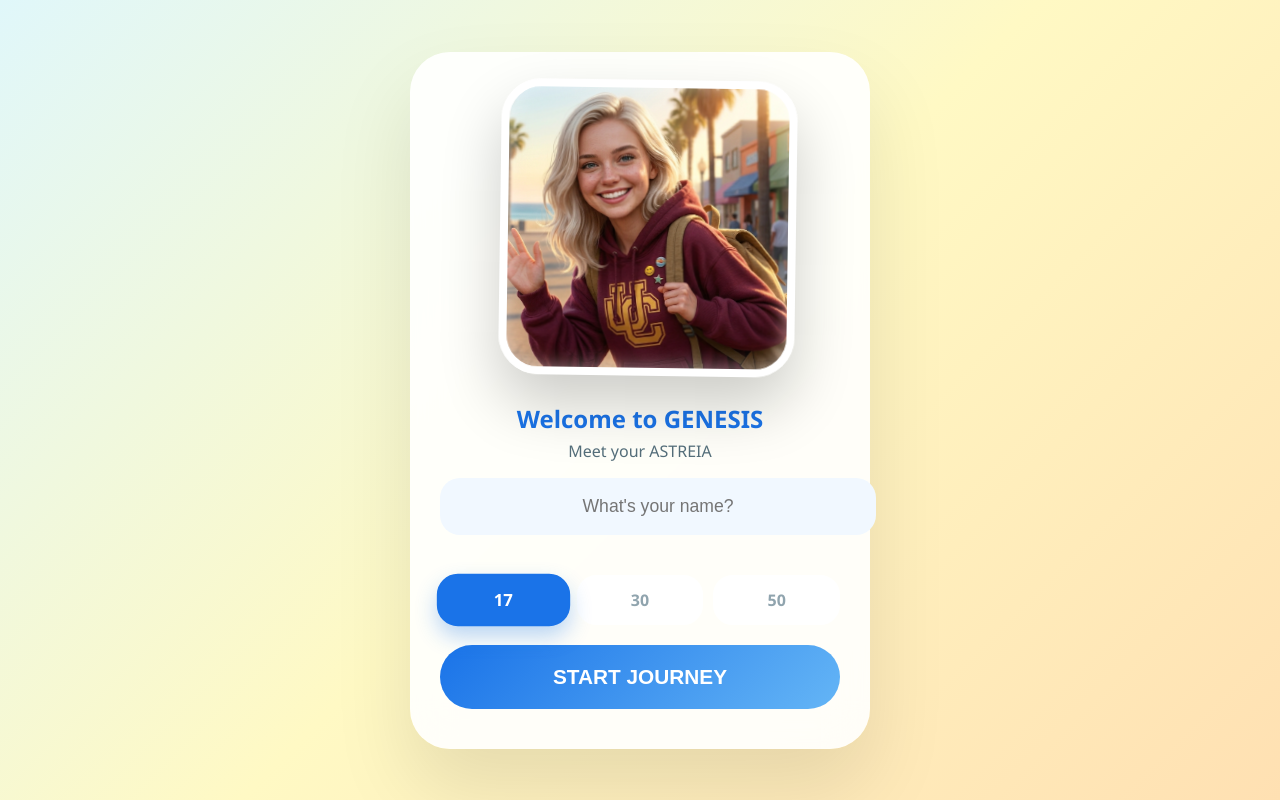
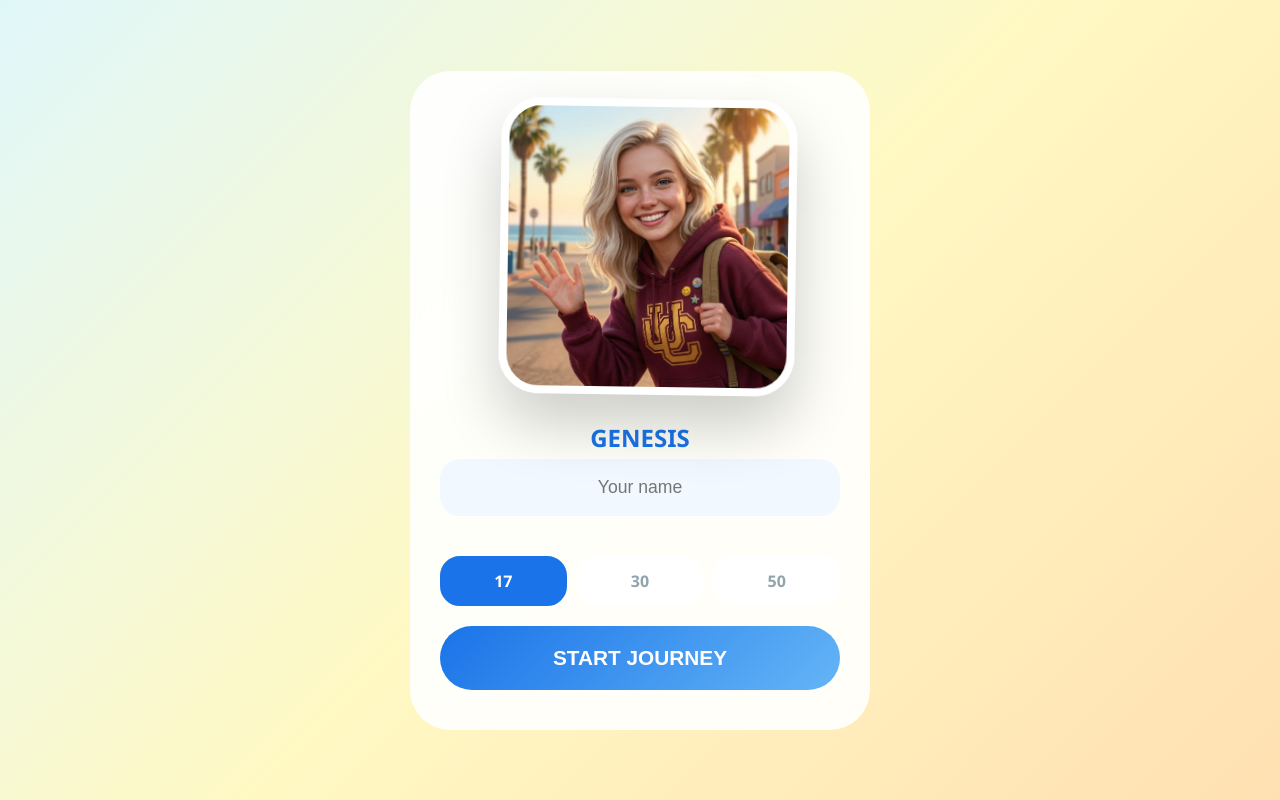
Before and after one commit to fantasyspring/ASTREIA, a Flask app: page / in a window 1280 px wide. Run offline with Flask 3, Linux system fonts and the light colour scheme.

Commit message:
Update index.html

```diff
--- a/templates/index.html
+++ b/templates/index.html
@@ -14,27 +14,21 @@
             font-family: 'Segoe UI', sans-serif;
             background: var(--beach-gradient);
             margin: 0; display: flex; justify-content: center; align-items: center;
-            height: 100vh; overflow: hidden; perspective: 1000px; /* 3D効果の奥行き設定 */
+            height: 100vh; overflow: hidden; perspective: 1000px;
         }
 
         /* --- 3Dアバター表示ユニット --- */
         .avatar-viewport {
-            position: relative;
-            width: 280px;
-            height: 280px;
-            margin: 0 auto 30px;
-            transform-style: preserve-3d;
+            position: relative; width: 280px; height: 280px;
+            margin: 0 auto 30px; transform-style: preserve-3d;
             transition: transform 0.1s ease-out;
         }
 
         .avatar-3d-card {
-            width: 100%;
-            height: 100%;
-            border-radius: 40px;
-            background: url('/static/avatar_icon.png') center/cover;
+            width: 100%; height: 100%; border-radius: 40px;
+            background: url('/static/avatar.png') center/cover; /* 確実に存在する画像を指定 */
             border: 8px solid white;
-            box-shadow: 0 30px 60px rgba(0,0,0,0.2), inset 0 0 20px rgba(255,255,255,0.5);
-            /* 浮かんでいるようなアニメーション */
+            box-shadow: 0 30px 60px rgba(0,0,0,0.2);
             animation: float 4s ease-in-out infinite;
         }
 
@@ -43,114 +37,145 @@
             50% { transform: translateY(-15px) rotateZ(1deg); }
         }
 
-        /* セットアップ画面の装飾 */
+        /* セットアップ画面 */
         #setup-modal {
-            position: absolute; inset: 0; background: var(--beach-gradient);
-            z-index: 100; display: flex; flex-direction: column; align-items: center; justify-content: center;
+            position: fixed; inset: 0; background: var(--beach-gradient);
+            z-index: 1000; display: flex; flex-direction: column; align-items: center; justify-content: center;
         }
 
         .setup-card {
-            background: rgba(255, 255, 255, 0.9);
-            padding: 40px 30px;
-            border-radius: 40px;
-            backdrop-filter: blur(20px);
-            box-shadow: 0 40px 80px rgba(0,0,0,0.1);
+            background: rgba(255, 255, 255, 0.9); padding: 40px 30px;
+            border-radius: 40px; backdrop-filter: blur(20px);
             width: 85%; max-width: 400px; text-align: center;
         }
 
         .age-selector { display: flex; gap: 10px; margin: 20px 0; justify-content: center; }
         .age-btn {
             flex: 1; padding: 12px; border: 2px solid #fff; border-radius: 20px;
-            background: white; cursor: pointer; font-weight: bold; color: #90a4ae; transition: 0.3s;
+            background: white; cursor: pointer; font-weight: bold; color: #90a4ae;
         }
-        .age-btn.active {
-            background: var(--primary-blue); color: white; border-color: var(--primary-blue);
-            transform: scale(1.05); box-shadow: 0 10px 20px rgba(26,115,232,0.3);
-        }
+        .age-btn.active { background: var(--primary-blue); color: white; border-color: var(--primary-blue); }
 
         .setup-input {
             width: 100%; padding: 18px; margin-bottom: 20px; border: none;
-            border-radius: 20px; background: #f1f8ff; font-size: 1.1rem; text-align: center; outline: none;
+            border-radius: 20px; background: #f1f8ff; font-size: 1.1rem; text-align: center; box-sizing: border-box;
         }
 
         .start-btn {
             width: 100%; padding: 20px; border-radius: 40px; border: none;
             background: linear-gradient(135deg, #1a73e8, #64b5f6); color: white;
-            font-size: 1.3rem; font-weight: 800; cursor: pointer; transition: 0.3s;
+            font-size: 1.3rem; font-weight: 800; cursor: pointer;
         }
+
+        /* --- メインチャット画面 --- */
+        #main-app {
+            width: 100%; height: 100%; display: flex; flex-direction: column;
+            background: var(--beach-gradient);
+        }
+
+        #chat-window {
+            flex: 1; overflow-y: auto; padding: 20px; display: flex; flex-direction: column; gap: 10px;
+        }
+
+        .msg { padding: 15px 20px; border-radius: 25px; max-width: 85%; line-height: 1.4; font-size: 1rem; }
+        .user { align-self: flex-end; background: var(--primary-blue); color: white; border-bottom-right-radius: 5px; }
+        .ai { align-self: flex-start; background: white; color: #333; border-bottom-left-radius: 5px; box-shadow: 0 4px 15px rgba(0,0,0,0.05); }
+
+        .input-area { padding: 20px; background: white; display: flex; gap: 10px; border-top: 1px solid rgba(0,0,0,0.05); }
+        #chat-input { flex: 1; padding: 15px; border: 1px solid #eee; border-radius: 25px; outline: none; font-size: 1rem; }
     </style>
 </head>
 <body>
 
-<div class="app-container" style="display:none;" id="main-app">
-    <!-- メインのチャット画面（ここは前回のロジックを維持） -->
-</div>
-
 {% if first_launch %}
 <div id="setup-modal">
     <div class="setup-card">
-        <!-- 3D回転するアバタープレビュー -->
         <div class="avatar-viewport" id="avatar-container">
             <div class="avatar-3d-card" id="avatar-card"></div>
         </div>
-
-        <h2 style="color:#1a73e8; margin-bottom:5px;">Welcome to GENESIS</h2>
-        <p style="color:#546e7a; margin-top:0;">Meet your ASTREIA</p>
-
-        <input type="text" id="user-name" class="setup-input" placeholder="What's your name?">
-
+        <h2 style="color:#1a73e8; margin-bottom:5px;">GENESIS</h2>
+        <input type="text" id="user-name" class="setup-input" placeholder="Your name">
         <div class="age-selector">
             <div class="age-btn active" onclick="changeAge('17', this)">17</div>
             <div class="age-btn" onclick="changeAge('30', this)">30</div>
             <div class="age-btn" onclick="changeAge('50', this)">50</div>
         </div>
-
         <button class="start-btn" onclick="finishSetup()">START JOURNEY</button>
+    </div>
+</div>
+{% else %}
+<div id="main-app">
+    <div id="chat-window">
+        <div class="msg ai">Welcome back, {{ user_data.user_name }}! How can I help you today?</div>
+    </div>
+    <div class="input-area">
+        <input type="text" id="chat-input" placeholder="Type a message..." onkeypress="if(event.key==='Enter') sendMessage()">
+        <button onclick="sendMessage()" style="border:none; background:none; font-size:1.5rem; cursor:pointer;">🚀</button>
     </div>
 </div>
 {% endif %}
 
 <script>
-    // --- 3D回転のロジック ---
-    const container = document.getElementById('avatar-container');
-    const card = document.getElementById('avatar-card');
+    let selectedAge = '17';
 
+    // 3D回転
     document.addEventListener('mousemove', (e) => {
-        if (!container) return;
-
-        // 画面中心からのマウス位置を計算
-        let xAxis = (window.innerWidth / 2 - e.pageX) / 15;
-        let yAxis = (window.innerHeight / 2 - e.pageY) / 15;
-
-        // 真下（上向きの回転）を防ぐためにY軸の角度を制限
-        // yAxisが正のときカードは上を向く。これを制限する。
-        if (yAxis > 15) yAxis = 15;
-        if (yAxis < -20) yAxis = -20;
-
+        const card = document.getElementById('avatar-card');
+        if (!card) return;
+        let xAxis = (window.innerWidth / 2 - e.pageX) / 20;
+        let yAxis = (window.innerHeight / 2 - e.pageY) / 20;
         card.style.transform = `rotateY(${xAxis}deg) rotateX(${yAxis}deg)`;
     });
 
-    // 年齢切り替え
     function changeAge(age, btn) {
+        selectedAge = age;
         document.querySelectorAll('.age-btn').forEach(b => b.classList.remove('active'));
         btn.classList.add('active');
-
-        // 画像の動的切り替え（前回のロジックを継承）
-        const newImg = (age === '17') ? '/static/avatar_icon.png' : `/static/avatar_icon_${age}.png`;
-        card.style.backgroundImage = `url('${newImg}')`;
+        const card = document.getElementById('avatar-card');
+        // 画像がない場合を考慮し、基本は avatar.png を使う
+        const img = (age === '17') ? '/static/avatar.png' : `/static/avatar_${age}.png`;
+        card.style.backgroundImage = `url('${img}'), url('/static/avatar.png')`;
     }
 
-    // セットアップ完了（Flask連携）
     async function finishSetup() {
         const name = document.getElementById('user-name').value;
-        if (!name) { alert("Please enter your name!"); return; }
-
+        if (!name) return alert("Please enter your name!");
         const res = await fetch('/setup', {
             method: 'POST',
             headers: {'Content-Type': 'application/json'},
-            body: JSON.stringify({ name: name, age: "17" }) // 年齢変数は選択に合わせて調整
+            body: JSON.stringify({ name: name, age: selectedAge })
         });
         if (res.ok) window.location.reload();
+    }
+
+    async function sendMessage() {
+        const input = document.getElementById('chat-input');
+        const text = input.value.trim();
+        if (!text) return;
+
+        appendMessage('user', text);
+        input.value = '';
+
+        try {
+            const res = await fetch('/chat', {
+                method: 'POST',
+                headers: {'Content-Type': 'application/json'},
+                body: JSON.stringify({ message: text })
+            });
+            const data = await res.json();
+            appendMessage('ai', data.response);
+        } catch (e) {
+            appendMessage('ai', "Error connecting to GENESIS.");
+        }
+    }
+
+    function appendMessage(role, text) {
+        const win = document.getElementById('chat-window');
+        const div = document.createElement('div');
+        div.className = `msg ${role}`;
+        div.innerText = text;
+        win.appendChild(div);
+        win.scrollTop = win.scrollHeight;
     }
 </script>
 
```
